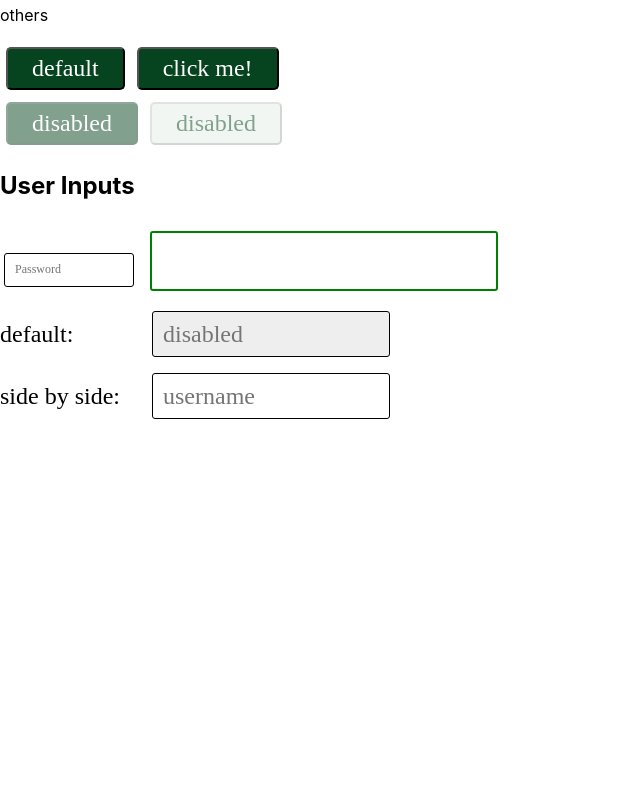
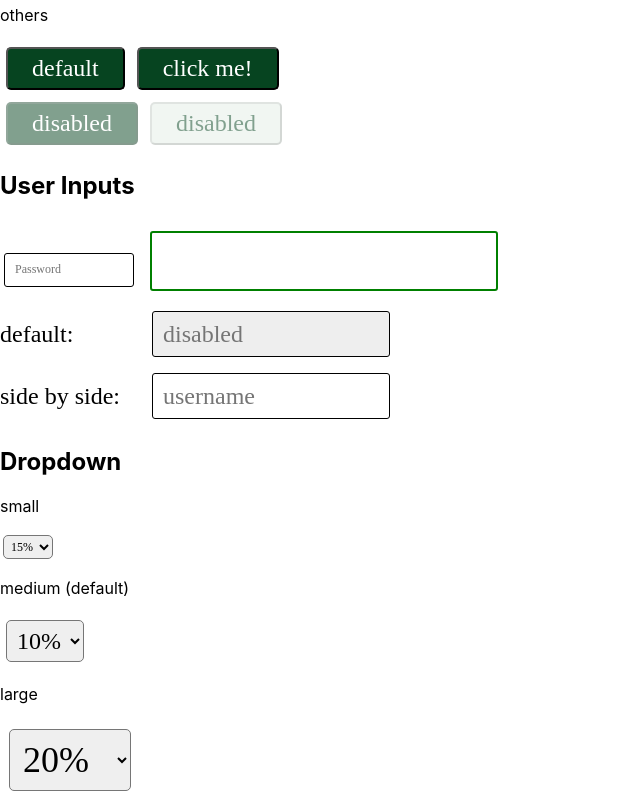
Before and after one commit to acchiang/cpsc-455-project, a React (Create React App) app: page / in a window 1280 px wide. Shown: the part 571-1371 px from the top of the page, without its empty margins (0-640 px from the left). Before the commit the page ends 998 px from the top, so only its background shows below. Built offline with nearby package versions, Linux system fonts and the light colour scheme.

Commit message:
added dropdown component

```diff
--- /dev/null
+++ b/src/components/Dropdown.js
@@ -0,0 +1,40 @@
+import { useState } from 'react'
+import styled from "styled-components";
+import Input from './Input.js';
+
+const DropdownSelect = styled.select`
+font-size: ${(p) => p.size ? p.theme.fontSizes[p.size] : p.theme.fontSizes.default};
+font-family: ${(p) => p.theme.fonts};
+font-weight: ${(p) => p.theme.fontWeight};
+color: ${(p) => p.theme.colors.text};
+padding: 10px;
+border-radius: 5px;
+margin: 0.25em;
+padding: 0.25em 0.25em;
+`;
+
+const Dropdown = ({ options, defaultOption, size, showInput, setShowInput, customValue, ...props }) => {
+    const [selected, setSelected] = useState(defaultOption);
+    return (
+        <div>
+            <DropdownSelect size={size} value={selected} onChange={(e) => handleSelect(e, setSelected, setShowInput, customValue)}>
+                {options.map((option, key) => { return (<option value={option} key={key}>{option}</option>) })}
+            </DropdownSelect>
+            {showInput && <Input size={size} placeholder={customValue} />}
+        </div>
+    )
+}
+
+const handleSelect = (event, setSelected, setShowInput, customValue) => {
+    let selectedValue = event.target.value;
+    setSelected(selectedValue);
+    if (setShowInput) {
+        if (selectedValue === customValue) {
+            setShowInput(true);
+        } else {
+            setShowInput(false);
+        }
+    }
+}
+
+export default Dropdown;
--- a/src/pages/Charcuterie.js
+++ b/src/pages/Charcuterie.js
@@ -1,9 +1,16 @@
+import { useState } from 'react'
 import Theme from 'styles/Theme'
 import TextIcon from 'components/TextIcon'
 import Button from 'components/Button'
 import Input from "components/Input";
+import Dropdown from "components/Dropdown";
 
 function Charcuterie({ children }) {
+  const [showInputSmall, setShowInputSmall]= useState(false);
+  const [showInputLarge, setShowInputLarge]= useState(false);
+  const optionsWithInput = ["10%", "15%", "20%", "Other"];
+  const optionsNoInput = ["10%", "15%", "20%"];
+
   return (
     <Theme>
       <h2>User Icons</h2>
@@ -42,6 +49,13 @@ function Charcuterie({ children }) {
       />
       <br />
       <Input size={"medium"} label={"side by side"} placeholder={"username"} />
+      <h2>Dropdown</h2>
+      <p>small</p>
+      <Dropdown size={"small"} options={optionsNoInput} defaultOption={"15%"}></Dropdown>
+      <p>medium (default)</p>
+      <Dropdown options={optionsNoInput}></Dropdown>
+      <p>large</p>
+      <Dropdown size={"large"} options={optionsWithInput} defaultOption={"20%"} showInput={showInputLarge} setShowInput={setShowInputLarge} customValue={"Other"}></Dropdown>
     </Theme>
   );
 }
```
